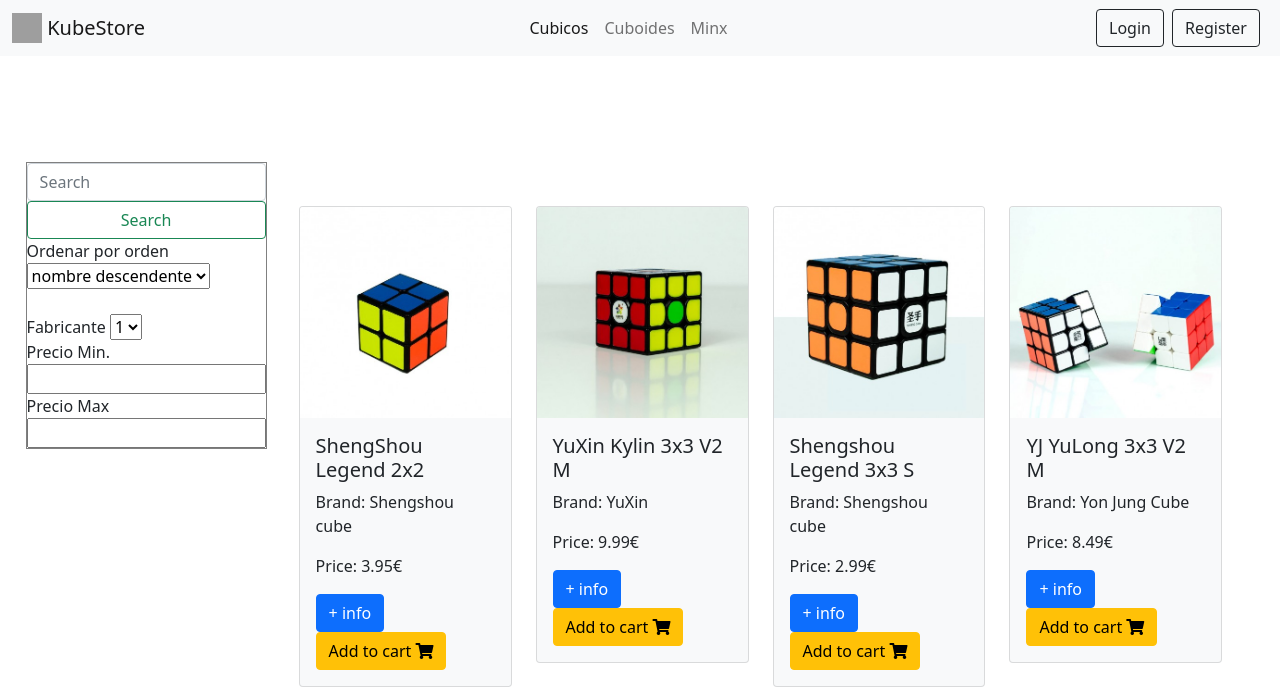
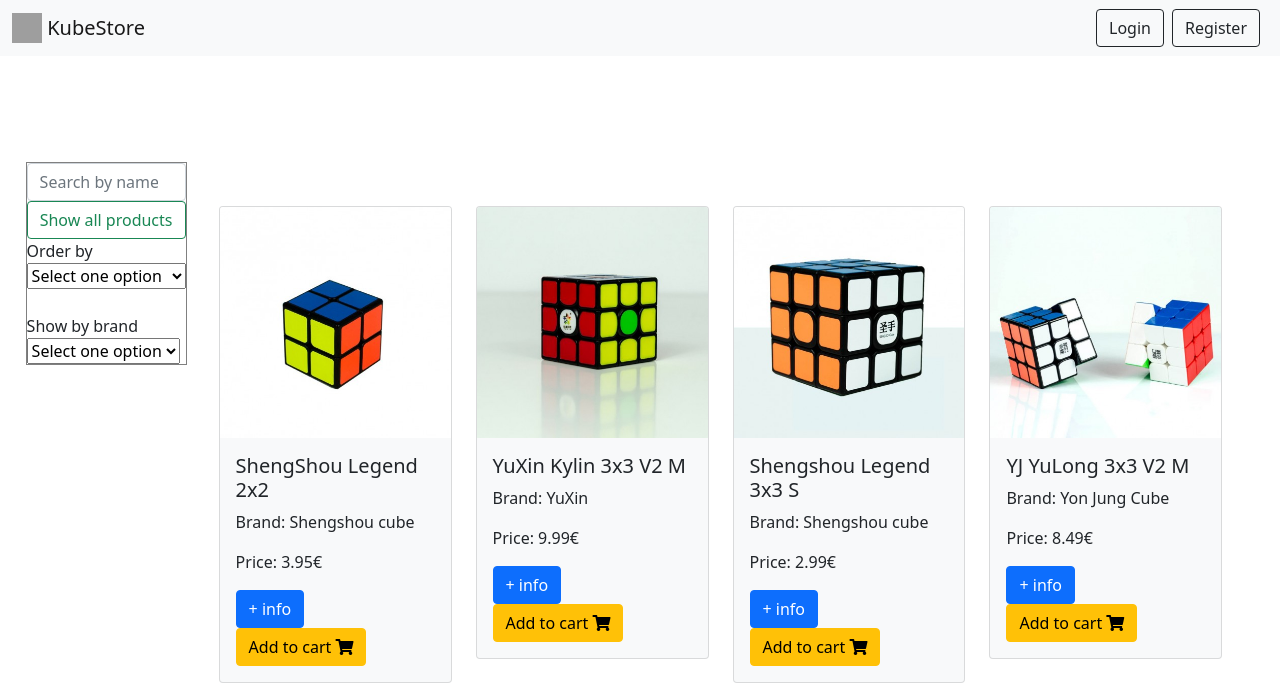
Before and after one commit to Artegus/kubeStore, a PHP site: page / in a window 1280 px wide. Shown: the top 688 px of the page. Run offline with PHP 8.4, Linux system fonts and the light colour scheme; data comes from the database, SQL or seed files in the repository; some libraries are stand-ins or nearby versions; grey boxes are pictures that could not be loaded.

Commit message:
remove hamburguer menu, change filters options

```diff
--- a/kubeStore/public/index.php
+++ b/kubeStore/public/index.php
@@ -26,25 +26,7 @@
                 <img src="./icon/Cube-2.svg" alt="" width="30" height="30" class="d-inline-block align-top">
                 KubeStore
             </a>
-            <!-- Start Hamburguer Menu -->
-            <button class="navbar-toggler" type="button" data-bs-toggle="collapse" data-bs-target="#navbarSupportedContent" aria-controls="navbarSupportedContent" aria-expanded="false" aria-label="Toggle navigation">
-                <span class="navbar-toggler-icon"></span>
-            </button>
-            <!-- End Hamburguer Menu -->
-            <div class="collapse navbar-collapse" id="navbarSupportedContent">
-                <ul class="navbar-nav m-auto mb-2 mb-lg-0">
-                    <li class="nav-item">
-                        <a class="nav-link active" aria-current="page" href="#">Cubicos</a>
-                    </li>
-                    <li class="nav-item">
-                        <a class="nav-link" href="#">Cuboides</a>
-                    </li>
-                    <li class="nav-item">
-                        <a class="nav-link" href="#" tabindex="-1" aria-disabled="true">Minx</a>
-                    </li>
-                </ul>
-
-                <div class="d-flex mb-2 mb-lg-0">
+                <div class="d-flex mb-lg-0">
                     <?php
                     if (isset($_SESSION['connected'])) {
                     ?>
@@ -77,8 +59,6 @@
                         </a>
                     <?php } ?>
                 </div>
-
-            </div>
         </div>
     </nav>
 </header>
@@ -95,39 +75,28 @@
         <div class="search-container">
 
             <div class="search-product">
-                <input class="form-control" type="search" id="search-input" placeholder="Search">
-                <input class="btn btn-outline-success" type="button" value='Search' id="search" />
+                <input class="form-control" type="search" id="search-input" placeholder="Search by name">
+                <!-- <input class="btn btn-outline-success" type="button" value='Search' id="search" /> -->
+                <input class="btn btn-outline-success" type="button" value='Show all products' id="reset" />
             </div>
 
             <div class="order-products">
-                Ordenar por orden
+                Order by
                 <select name="order" id="orderBy">
-                    <option value="nombreDescendente">nombre descendente</option>
-                    <option value="nombreAscendente">nombre descendente</option>
-                    <option value="precioDescente">Precio descendente</option>
-                    <option value="precioAscendente">Precio Ascendente</option>
+                    <option value="" disabled selected>Select one option</option>
+                    <option value="nameAscendent">Name ascending</option>
+                    <option value="nameDescendent">Name descending</option>
+                    <option value="priceAscendent">Price ascending</option>
+                    <option value="priceDescendent">Price descending</option>
                 </select>
             </div>
 
 
             <div class="search-input select-fabricante">
-                <label for="fabricante">Fabricante</label>
+                <label for="fabricante">Show by brand</label>
                 <select name="fabricante" id="select-fabricante">
-                    <option value="1">1</option>
-                    <option value="2">2</option>
-                    <option value="3">3</option>
-                    <option value="4">4</option>
+                    <option value="" disabled selected>Select one option</option>
                 </select>
-            </div>
-
-            <div class="search-input precio-min">
-                <label for="PrecioMin">Precio Min.</label>
-                <input type="number" name="precioMin" id="precioMin">
-            </div>
-
-            <div class="search-input precio-max">
-                <label for="PrecioMax">Precio Max</label>
-                <input type="number" name="precioMax" id="precioMax">
             </div>
 
         </div>
```
